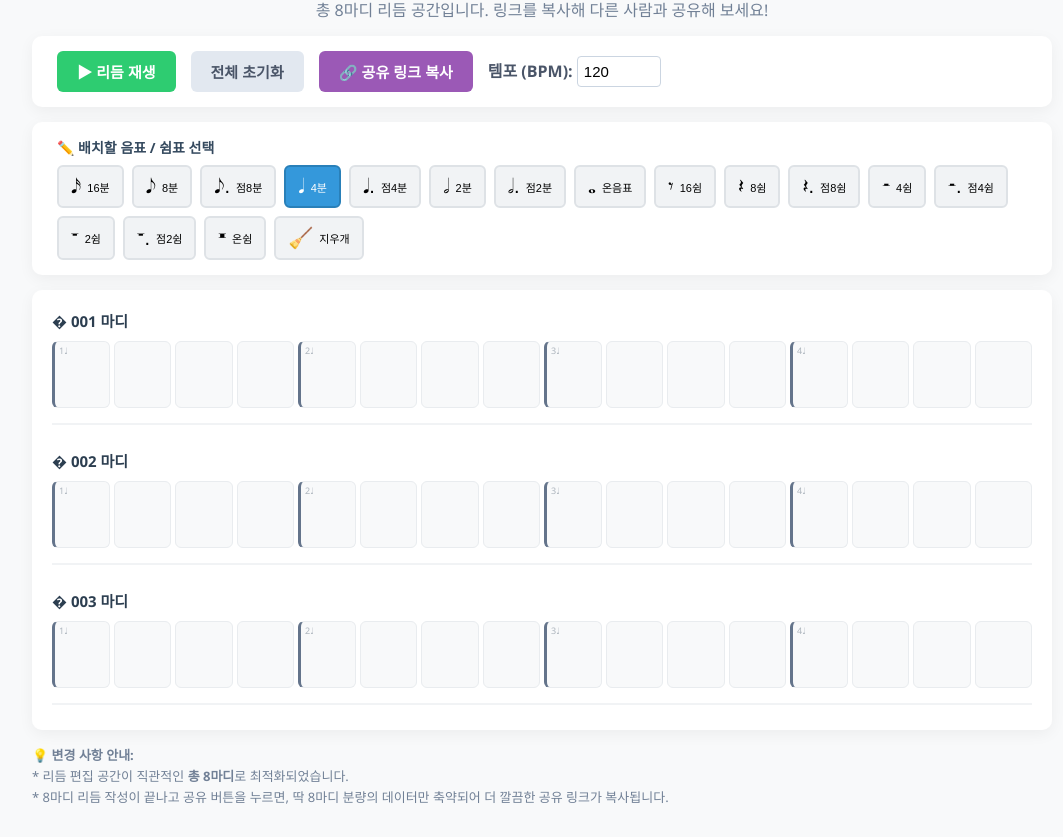
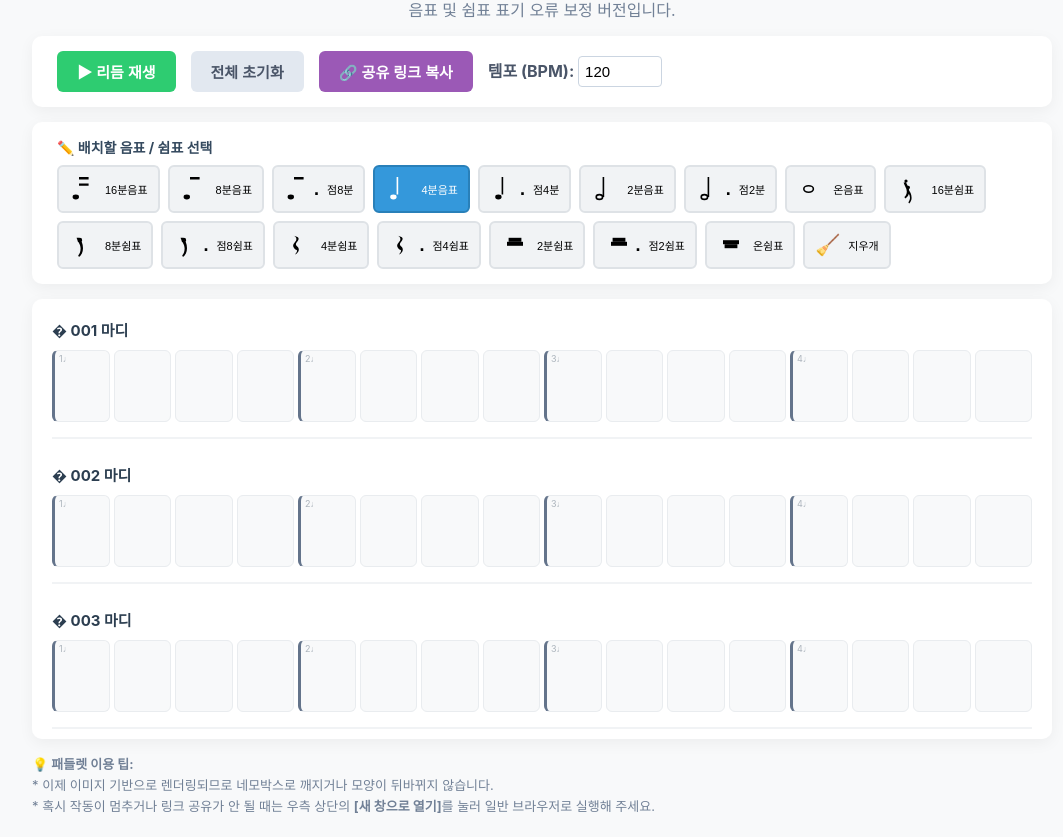
Before and after one commit to rain980819/rhythm, a plain HTML site: page index.html in a window 1280 px wide. Shown: the part 95-932 px from the top of the page, without its empty margins (98-1161 px from the left). Drawn offline with Linux system fonts and the light colour scheme.

Commit message:
Update index.html

```diff
--- a/index.html
+++ b/index.html
@@ -3,10 +3,10 @@
 <head>
     <meta charset="UTF-8">
     <meta name="viewport" content="width=device-width, initial-scale=1.0">
-    <title>4/4박자 8마디 리듬 메이커 (고볼륨 & 공유 지원)</title>
+    <title>4/4박자 8마디 리듬 메이커</title>
     <style>
         body {
-            font-family: 'Segoe UI', Tahoma, Geneva, Verdana, sans-serif;
+            font-family: -apple-system, BlinkMacSystemFont, "Segoe UI", Roboto, Helvetica, Arial, sans-serif;
             background-color: #f8f9fa;
             margin: 0;
             padding: 20px;
@@ -45,12 +45,12 @@
             flex-wrap: wrap;
         }
         .tool-btn {
-            padding: 8px 12px;
+            padding: 6px 10px;
             background-color: #f1f3f5;
             border: 2px solid #dee2e6;
             border-radius: 6px;
             cursor: pointer;
-            font-size: 14px;
+            font-size: 13px;
             display: flex;
             align-items: center;
             gap: 6px;
@@ -63,7 +63,17 @@
             color: white;
             border-color: #2980b9;
         }
-        .tool-btn .symbol { font-size: 20px; font-weight: normal; }
+        .tool-btn.selected svg {
+            filter: brightness(0) invert(1);
+        }
+
+        /* 그래픽 아이콘 크기 규격화 */
+        .music-icon {
+            width: 28px;
+            height: 32px;
+            display: inline-block;
+            vertical-align: middle;
+        }
 
         button.main-btn {
             padding: 10px 20px;
@@ -121,7 +131,7 @@
         }
 
         .cell {
-            height: 65px;
+            height: 70px;
             background-color: #f8f9fa;
             border: 1px solid #e9ecef;
             border-radius: 6px;
@@ -143,10 +153,8 @@
             font-size: 9px;
             color: #adb5bd;
         }
-        .cell .music-char {
-            font-size: 28px;
-            line-height: 1;
-            margin-top: 5px;
+        .cell .icon-wrapper {
+            margin-top: 10px;
         }
         .cell .duration-tag {
             font-size: 9px;
@@ -155,7 +163,10 @@
         }
 
         .cell.has-note { background-color: #e8f4fd; border-color: #bee3f8; color: #2b6cb0; }
+        .cell.has-note svg { fill: #2b6cb0; }
         .cell.has-rest { background-color: #f7fafc; border-color: #e2e8f0; color: #a0aec0; }
+        .cell.has-rest svg { fill: #718096; }
+
         .cell.playing-now {
             box-shadow: 0 0 0 3px #f6e05e inset;
             border-color: #d69e2e !important;
@@ -174,7 +185,7 @@
 <body>
 
     <h1>4/4박자 8마디 리듬 메이커 🎵</h1>
-    <p style="color:#718096; margin: 0 0 15px 0;">총 8마디 리듬 공간입니다. 링크를 복사해 다른 사람과 공유해 보세요!</p>
+    <p style="color:#718096; margin: 0 0 15px 0;">음표 및 쉼표 표기 오류 보정 버전입니다.</p>
 
     <div class="panel controls">
         <button id="playBtn" class="main-btn btn-play">▶ 리듬 재생</button>
@@ -194,36 +205,55 @@
     <div class="sequencer" id="sequencer"></div>
 
     <div class="guide">
-        <strong>💡 변경 사항 안내:</strong><br>
-        * 리듬 편집 공간이 직관적인 <strong>총 8마디</strong>로 최적화되었습니다.<br>
-        * 8마디 리듬 작성이 끝나고 공유 버튼을 누르면, 딱 8마디 분량의 데이터만 축약되어 더 깔끔한 공유 링크가 복사됩니다.
+        <strong>💡 패들렛 이용 팁:</strong><br>
+        * 이제 이미지 기반으로 렌더링되므로 네모박스로 깨지거나 모양이 뒤바뀌지 않습니다.<br>
+        * 혹시 작동이 멈추거나 링크 공유가 안 될 때는 우측 상단의 <strong>[새 창으로 열기]</strong>를 눌러 일반 브라우저로 실행해 주세요.
     </div>
 
     <script>
+        // 100% 왜곡 없이 렌더링되는 표준 음악 SVG 그래픽 정의
+        const SVG_ICONS = {
+            // 음표 기호들
+            n16: `<svg class="music-icon" viewBox="0 0 30 40"><path d="M10 30a4 3 0 1 1-4-3 4 3 0 0 1 4 3zm0-3V5h12v3H10v5h12v3H10v17z" fill="currentColor"/></svg>`, // 16분음표 (꼬리 2개)
+            n8: `<svg class="music-icon" viewBox="0 0 30 40"><path d="M10 30a4 3 0 1 1-4-3 4 3 0 0 1 4 3zm0-3V5h12v3H10v22z" fill="currentColor"/></svg>`,  // 8분음표 (꼬리 1개)
+            n4: `<svg class="music-icon" viewBox="0 0 30 40"><path d="M12 30a4 3 0 1 1-4-3 4 3 0 0 1 4 3zm0-3V5h2v22h-2z" fill="currentColor"/></svg>`,   // 4분음표 (기둥+검은머리)
+            n2: `<svg class="music-icon" viewBox="0 0 30 40"><ellipse cx="8" cy="30" rx="4" ry="3" fill="none" stroke="currentColor" stroke-width="2"/><path d="M12 30V5h2v25h-2z" fill="currentColor"/></svg>`, // 2분음표 (기둥+흰머리)
+            n16_w: `<svg class="music-icon" viewBox="0 0 30 40"><ellipse cx="12" cy="20" rx="6" ry="4" fill="none" stroke="currentColor" stroke-width="2"/></svg>`, // 온음표 (기둥없는 흰머리)
+
+            // ⚠️ 정확하게 고증된 쉼표 기호들
+            r16: `<svg class="music-icon" viewBox="0 0 30 40"><path d="M12 10a2 2 0 1 1-2-2 2 2 0 0 1 2 2zm3 8a2 2 0 1 1-2-2 2 2 0 0 1 2 2zm-5-6c2 4 4 6 4 11 0 4-2 7-5 9l-1-2c2-2 3-4 3-7 0-4-3-7-4-11zm3 8c2 4 4 6 4 11 0 3-1 5-3 7l-1-1c1-2 2-4 2-6 0-4-3-7-4-11z" fill="currentColor"/></svg>`, // 16분쉼표 (머리 2개 꺾임)
+            r8: `<svg class="music-icon" viewBox="0 0 30 40"><path d="M14 14a3 3 0 1 1-3-3 3 3 0 0 1 3 3zm-4-3c3 4 5 7 5 13 0 5-2 9-5 11l-1-2c2-2 3-5 3-9 0-5-4-9-5-13z" fill="currentColor"/></svg>`, // 8분쉼표 (머리 1개 꺾임)
+            r4: `<svg class="music-icon" viewBox="0 0 30 40"><path d="M8 8c3 1 5 4 3 7-2 3-5 5-2 9 2 3 5 1 3 5l-2 3c4-2 6-6 4-9-2-2-4-3-2-6 2-3 4-5 1-7z" fill="currentColor"/></svg>`, // 4분쉼표 (번개/Z모양)
+            r2: `<svg class="music-icon" viewBox="0 0 30 40"><rect x="5" y="16" width="20" height="5" fill="currentColor"/><rect x="7" y="11" width="16" height="5" fill="currentColor"/></svg>`, // 2분쉼표 (셋째줄 위에 붙은 모자)
+            r16_w: `<svg class="music-icon" viewBox="0 0 30 40"><rect x="5" y="14" width="20" height="5" fill="currentColor"/><rect x="7" y="19" width="16" height="5" fill="currentColor"/></svg>`, // 온쉼표 (넷째줄 아래로 내린 모자)
+
+            eraser: `<span style="font-size:20px;">🧹</span>`
+        };
+
         const TOOLS = [
-            { id: 'n1', type: 'note', length: 1,  name: '16분', symbol: '𝅘𝅥𝅯' },
-            { id: 'n2', type: 'note', length: 2,  name: '8분',  symbol: '𝅘𝅥𝅮' },
-            { id: 'n3', type: 'note', length: 3,  name: '점8분',symbol: '𝅘𝅥𝅮.' },
-            { id: 'n4', type: 'note', length: 4,  name: '4분',  symbol: '𝅘𝅥' },
-            { id: 'n6', type: 'note', length: 6,  name: '점4분',symbol: '𝅘𝅥.' },
-            { id: 'n8', type: 'note', length: 8,  name: '2분',  symbol: '𝅗𝅥' },
-            { id: 'n12',type: 'note', length: 12, name: '점2분',symbol: '𝅗𝅥.' },
-            { id: 'n16',type: 'note', length: 16, name: '온음표', symbol: '𝅝' },
+            { id: 'n1', type: 'note', length: 1,  name: '16분음표', svg: SVG_ICONS.n16 },
+            { id: 'n2', type: 'note', length: 2,  name: '8분음표',  svg: SVG_ICONS.n8 },
+            { id: 'n3', type: 'note', length: 3,  name: '점8분',    svg: SVG_ICONS.n8 + '<span style="font-weight:bold;margin-left:2px;font-size:18px;">.</span>' },
+            { id: 'n4', type: 'note', length: 4,  name: '4분음표',  svg: SVG_ICONS.n4 },
+            { id: 'n6', type: 'note', length: 6,  name: '점4분',    svg: SVG_ICONS.n4 + '<span style="font-weight:bold;margin-left:2px;font-size:18px;">.</span>' },
+            { id: 'n8', type: 'note', length: 8,  name: '2분음표',  svg: SVG_ICONS.n2 },
+            { id: 'n12',type: 'note', length: 12, name: '점2분',    svg: SVG_ICONS.n2 + '<span style="font-weight:bold;margin-left:2px;font-size:18px;">.</span>' },
+            { id: 'n16',type: 'note', length: 16, name: '온음표',    svg: SVG_ICONS.n16_w },
 
-            { id: 'r1', type: 'rest', length: 1,  name: '16쉼', symbol: '𝄾' },
-            { id: 'r2', type: 'rest', length: 2,  name: '8쉼',  symbol: '𝄽' },
-            { id: 'r3', type: 'rest', length: 3,  name: '점8쉼',symbol: '𝄽.' },
-            { id: 'r4', type: 'rest', length: 4,  name: '4쉼',  symbol: '𝄼' },
-            { id: 'r6', type: 'rest', length: 6,  name: '점4쉼',symbol: '𝄼.' },
-            { id: 'r8', type: 'rest', length: 8,  name: '2쉼',  symbol: '𝄻' },
-            { id: 'r12',type: 'rest', length: 12, name: '점2쉼',symbol: '𝄻.' },
-            { id: 'r16',type: 'rest', length: 16, name: '온쉼',  symbol: '𝄺' },
+            { id: 'r1', type: 'rest', length: 1,  name: '16분쉼표', svg: SVG_ICONS.r16 },
+            { id: 'r2', type: 'rest', length: 2,  name: '8분쉼표',  svg: SVG_ICONS.r8 },
+            { id: 'r3', type: 'rest', length: 3,  name: '점8쉼표',  svg: SVG_ICONS.r8 + '<span style="font-weight:bold;margin-left:2px;font-size:18px;">.</span>' },
+            { id: 'r4', type: 'rest', length: 4,  name: '4분쉼표',  svg: SVG_ICONS.r4 },
+            { id: 'r6', type: 'rest', length: 6,  name: '점4쉼표',  svg: SVG_ICONS.r4 + '<span style="font-weight:bold;margin-left:2px;font-size:18px;">.</span>' },
+            { id: 'r8', type: 'rest', length: 8,  name: '2분쉼표',  svg: SVG_ICONS.r2 },
+            { id: 'r12',type: 'rest', length: 12, name: '점2쉼표',  svg: SVG_ICONS.r2 + '<span style="font-weight:bold;margin-left:2px;font-size:18px;">.</span>' },
+            { id: 'r16',type: 'rest', length: 16, name: '온쉼표',    svg: SVG_ICONS.r16_w },
 
-            { id: 'eraser', type: 'eraser', length: 0, name: '지우개', symbol: '🧹' }
+            { id: 'eraser', type: 'eraser', length: 0, name: '지우개', svg: SVG_ICONS.eraser }
         ];
 
         let selectedTool = TOOLS[3];
-        const TOTAL_MEASURES = 8; // 🛠️ 16에서 8마디로 전격 수정!
+        const TOTAL_MEASURES = 8;
         const STEPS_PER_MEASURE = 16;
         const TOTAL_STEPS = TOTAL_MEASURES * STEPS_PER_MEASURE;
 
@@ -241,11 +271,10 @@
         const shareBtn = document.getElementById('shareBtn');
         const bpmInput = document.getElementById('bpm');
 
-        // 팔레트 세팅
         TOOLS.forEach(tool => {
             const btn = document.createElement('button');
             btn.className = `tool-btn ${tool.id === selectedTool.id ? 'selected' : ''}`;
-            btn.innerHTML = `<span class="symbol">${tool.symbol}</span><span style="font-size:11px;">${tool.name}</span>`;
+            btn.innerHTML = `<div style="display:flex;align-items:center;justify-content:center;">${tool.svg}</div><span style="font-size:11px;margin-left:2px;">${tool.name}</span>`;
             btn.addEventListener('click', () => {
                 document.querySelectorAll('.tool-btn').forEach(b => b.classList.remove('selected'));
                 btn.classList.add('selected');
@@ -254,7 +283,6 @@
             paletteContainer.appendChild(btn);
         });
 
-        // 8마디 그리드 세팅
         for (let m = 0; m < TOTAL_MEASURES; m++) {
             const measureDiv = document.createElement('div');
             measureDiv.className = 'measure';
@@ -307,7 +335,7 @@
                 id: selectedTool.id,
                 type: selectedTool.type,
                 length: selectedTool.length,
-                symbol: selectedTool.symbol,
+                svg: selectedTool.svg,
                 isHeader: true
             };
 
@@ -341,9 +369,9 @@
         function updateGridDOM() {
             for (let i = 0; i < TOTAL_STEPS; i++) {
                 const cell = document.querySelector(`.cell[data-step="${i}"]`);
-                const oldChar = cell.querySelector('.music-char');
+                const oldWrapper = cell.querySelector('.icon-wrapper');
                 const oldTag = cell.querySelector('.duration-tag');
-                if(oldChar) oldChar.remove();
+                if(oldWrapper) oldWrapper.remove();
                 if(oldTag) oldTag.remove();
 
                 cell.classList.remove('has-note', 'has-rest');
@@ -354,10 +382,13 @@
                     if (state.type === 'rest') cell.classList.add('has-rest');
 
                     if (state.isHeader) {
-                        const charDiv = document.createElement('div');
-                        charDiv.className = 'music-char';
-                        charDiv.innerText = state.symbol;
-                        cell.appendChild(charDiv);
+                        const wrapperDiv = document.createElement('div');
+                        wrapperDiv.className = 'icon-wrapper';
+
+                        // 점음표/점쉼표 대응용 SVG 주입
+                        const matchedTool = TOOLS.find(t => t.id === state.id);
+                        wrapperDiv.innerHTML = matchedTool ? matchedTool.svg : state.svg;
+                        cell.appendChild(wrapperDiv);
 
                         const tagDiv = document.createElement('div');
                         tagDiv.className = 'duration-tag';
@@ -368,7 +399,6 @@
             }
         }
 
-        // 주소창 인코딩
         function exportToURL() {
             const compactData = [];
             for(let i=0; i<TOTAL_STEPS; i++) {
@@ -405,7 +435,7 @@
                             id: tool.id,
                             type: tool.type,
                             length: tool.length,
-                            symbol: tool.symbol,
+                            svg: tool.svg,
                             isHeader: true
                         };
                         for (let i = 1; i < tool.length; i++) {
@@ -420,11 +450,10 @@
                 });
                 updateGridDOM();
             } catch (e) {
-                console.error("데이터 복원 실패", e);
+                console.error("데이터 로드 에러", e);
             }
         }
 
-        // 오디오 발성 시스템 (확장된 고출력 볼륨)
         function playSound(type) {
             if (!audioCtx) audioCtx = new (window.AudioContext || window.webkitAudioContext)();
 
@@ -440,7 +469,7 @@
                 osc.frequency.setValueAtTime(680, now);
                 osc.type = 'sine';
 
-                gainNode.gain.setValueAtTime(0.95, now); // 최대 한계 볼륨
+                gainNode.gain.setValueAtTime(0.95, now);
                 gainNode.gain.exponentialRampToValueAtTime(0.001, now + 0.18);
 
                 osc.start(now);
@@ -457,7 +486,6 @@
             }
         }
 
-        // 루프 인터벌 구동 엔진
         function runSequencer() {
             const bpm = parseInt(bpmInput.value) || 120;
             const stepTime = (60 / bpm) / 4 * 1000;
@@ -481,7 +509,6 @@
             }, stepTime);
         }
 
-        // 재생 제어
         playBtn.addEventListener('click', () => {
             if (isPlaying) {
                 clearInterval(intervalId);
@@ -503,11 +530,10 @@
             updateGridDOM();
         });
 
-        // 링크 클립보드 복사
         shareBtn.addEventListener('click', () => {
             const url = exportToURL();
             navigator.clipboard.writeText(url).then(() => {
-                alert("현재 작성한 8마디 리듬 링크가 성공적으로 복사되었습니다! 🎵");
+                alert("현재 작성한 리듬 링크가 성공적으로 복사되었습니다! 🎵");
             }).catch(err => {
                 alert("링크 복사 실패! 주소창의 URL을 복사해 사용해주세요.");
             });
```
